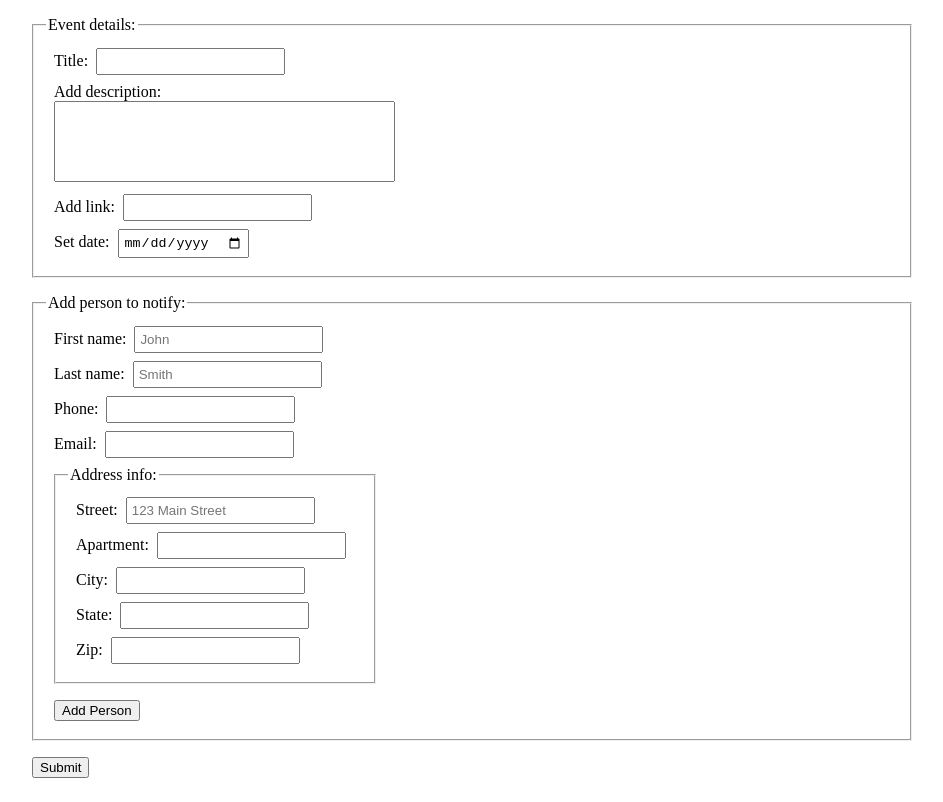
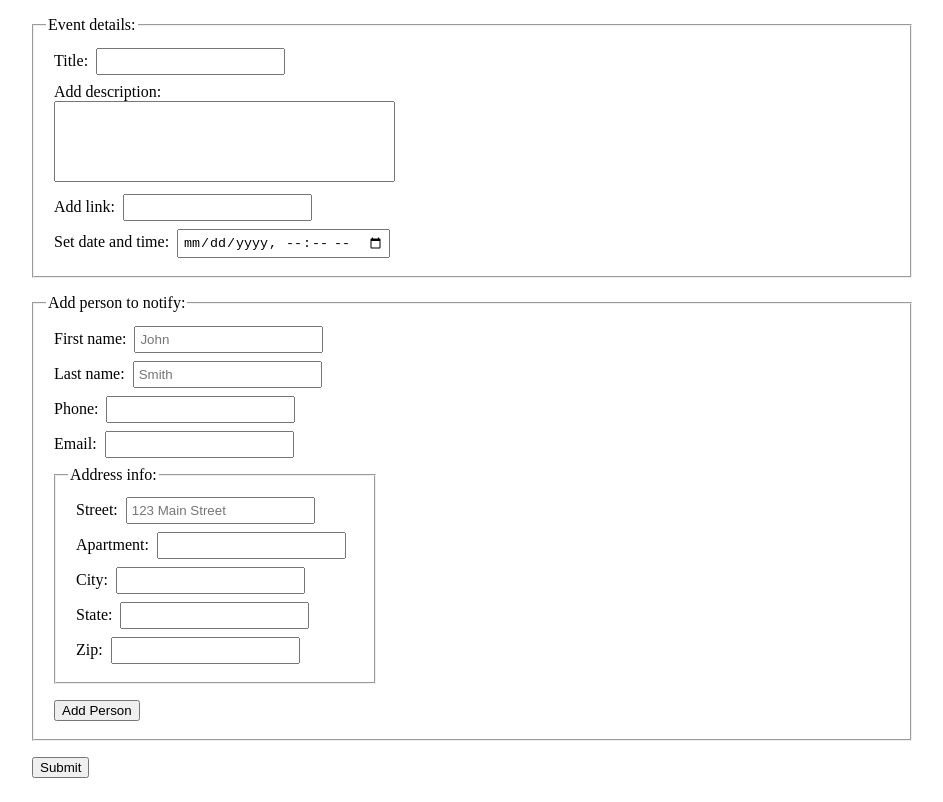
Before and after one commit to WilderDev/DecadesOfJustice, an Angular app: page / in a window 1280 px wide. Shown: the whole page, without its empty margins (168-1111 px from the left). Built offline with nearby package versions, Linux system fonts and the light colour scheme.

Commit message:
added timestamp for timecapsule unlock

```diff
--- a/src/app/core/timecapsule/timecapsule.component.html
+++ b/src/app/core/timecapsule/timecapsule.component.html
@@ -28,8 +28,15 @@
       </div>
 
       <div class="form-input">
-        <label for="date">Set date:</label>
-        <input type="date" ngModel name="date" id="date" #dateRef required />
+        <label for="date">Set date and time:</label>
+        <input
+          type="datetime-local"
+          ngModel
+          name="date"
+          id="date"
+          #dateRef
+          required
+        />
       </div>
     </fieldset>
 
--- a/src/app/core/timecapsule/timecapsule.component.ts
+++ b/src/app/core/timecapsule/timecapsule.component.ts
@@ -46,13 +46,19 @@ export class TimecapsuleComponent {
     this.notifyPeople.splice(i, 1);
   };
 
+  // Change date format
+  getUNIXTimestamp = (): number => {
+    let dateStr = `${this.timecapsuleForm.form.value.date}`;
+    return Date.parse(dateStr);
+  };
+
   // Submit form
   onSubmit = () => {
     this.timecapsuleService.onCreateTimecapsule(
       this.timecapsuleForm.form.value.title,
       this.timecapsuleForm.form.value.desc,
       this.timecapsuleForm.form.value.url,
-      this.timecapsuleForm.form.value.date,
+      this.getUNIXTimestamp(),
       this.notifyPeople
     );
     console.log(this.timecapsuleService.timecapsule);
--- a/src/app/core/timecapsule/timecapsule.model.ts
+++ b/src/app/core/timecapsule/timecapsule.model.ts
@@ -5,7 +5,7 @@ export class Timecapsule {
     public title: string,
     public desc: string,
     public url: string,
-    public date: string,
+    public timestamp: number,
     public notifyPeople: NotifyPerson[]
   ) {}
 }
--- a/src/app/core/timecapsule/timecapsule.service.ts
+++ b/src/app/core/timecapsule/timecapsule.service.ts
@@ -19,10 +19,16 @@ export class TimecapsuleService {
     title: string,
     desc: string,
     url: string,
-    date: string,
+    timestamp: number,
     notifyPeople: NotifyPerson[]
   ) => {
-    this.timecapsule = new Timecapsule(title, desc, url, date, notifyPeople);
+    this.timecapsule = new Timecapsule(
+      title,
+      desc,
+      url,
+      timestamp,
+      notifyPeople
+    );
   };
 
   // Read timecapsule
```
